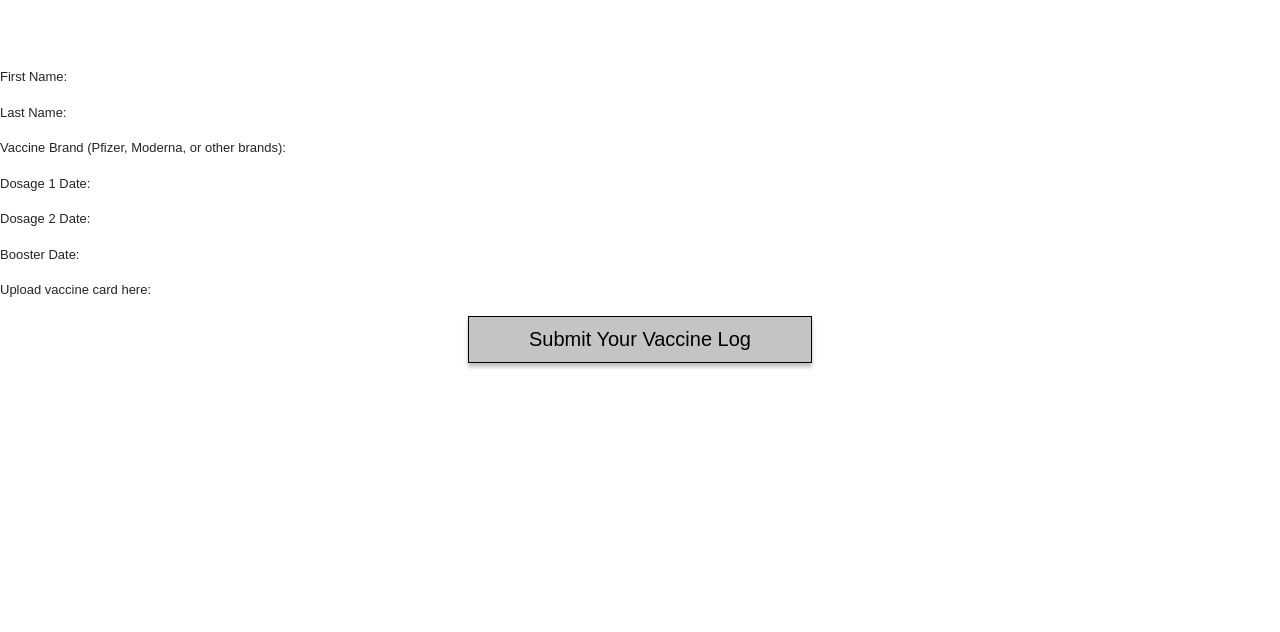
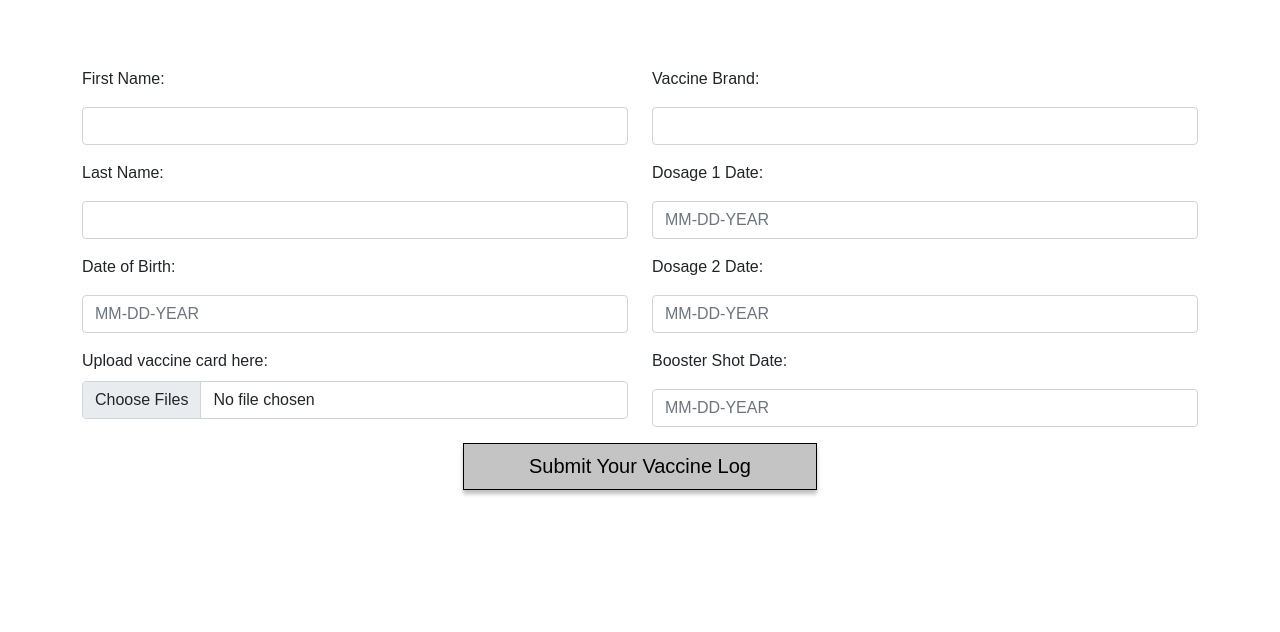
Before and after one commit to Rak97/Vaxxed4Life, a plain HTML site: page index.html in a window 1280 px wide. Shown: the part 168-800 px from the top of the page. Drawn offline with nearby package versions, Linux system fonts and the light colour scheme; a web font is replaced by a local one.

Commit message:
container style and text edited

```diff
--- a/index.html
+++ b/index.html
@@ -7,8 +7,8 @@
     <link rel="preconnect" href="https://fonts.googleapis.com">
     <link rel="preconnect" href="https://fonts.gstatic.com" crossorigin>
     <link href="https://fonts.googleapis.com/css2?family=Spinnaker&display=swap" rel="stylesheet">
-    <link href="https://cdn.jsdelivr.net/npm/bootstrap@5.0.0-beta2/dist/css/bootstrap.min.css" rel="stylesheet"
-                integrity="sha384-BmbxuPwQa2lc/FVzBcNJ7UAyJxM6wuqIj61tLrc4wSX0szH/Ev+nYRRuWlolflfl" crossorigin="anonymous" />
+<link href="https://cdn.jsdelivr.net/npm/bootstrap@5.1.3/dist/css/bootstrap.min.css" rel="stylesheet"
+    integrity="sha384-1BmE4kWBq78iYhFldvKuhfTAU6auU8tT94WrHftjDbrCEXSU1oBoqyl2QvZ6jIW3" crossorigin="anonymous">
 <script src="https://cdn.jsdelivr.net/npm/bootstrap@5.1.3/dist/js/bootstrap.bundle.min.js"
     integrity="sha384-ka7Sk0Gln4gmtz2MlQnikT1wXgYsOg+OMhuP+IlRH9sENBO0LRn5q+8nbTov4+1p"
     crossorigin="anonymous"></script>
@@ -18,7 +18,7 @@
 <body>
     <nav class="navbar navbar-expand-lg navbar-light bg-light fixed-top">
         <div class="container">
-        <a class="navbar-brand" href="index.html">Main Menu</a>
+            <a class="navbar-brand" href="index.html">Vaxxed4Life</a>
             <button class="navbar-toggler" type="button" data-bs-toggle="collapse" data-bs-target="#navbarNav"
                 aria-controls="navbarNav" aria-expanded="false" aria-label="Toggle navigation">
                 <span class="navbar-toggler-icon"></span>
@@ -34,6 +34,7 @@
                 </ul>
             </div>
         </div>
+    </div>
     </nav>
 <div class="begin">
 <div class="contain">
@@ -42,14 +43,60 @@
 </h1>
     </div>
     </div>
+<div class="container">
+    <div class="row">
+        <div class="col-6">
+            <div class="mb-3">
             <p>First Name:</p>
+            <input class="form-control" type="text" aria-label="default input example">
+        </div>
+    </div>
+        <div class="col-6">
+            <div class="mb-3">
+            <p>Vaccine Brand:</p>
+            <input class="form-control" type="text" aria-label="default input example">
+        </div>
+    </div>
+    </div>
+    <div class="row">
+        <div class="col-6"><div class="mb-3">
             <p>Last Name:</p>
-<p>Vaccine Brand (Pfizer, Moderna, or other brands):</p>
+            <input class="form-control" type="text" aria-label="default input example">
+        </div>
+    </div>
+        <div class="col-6">
+        <div class="mb-3">
         <p>Dosage 1 Date:</p>
+        <input class="form-control" type="text" placeholder="MM-DD-YEAR" aria-label="default input example">
+        </div>
+        </div>
+        <div class="col-6">
+        <div class="mb-3">
+        <p>Date of Birth:</p>
+        <input class="form-control" type="text" placeholder="MM-DD-YEAR" aria-label="default input example">
+        </div>
+        <div class="col-6">
+        </div>
+        <div class="mb-3">
+        <label for="formFileMultiple" class="form-label">Upload vaccine card here:</label>
+        <input class="form-control" type="file" id="formFileMultiple" multiple>
+        </div>
+        </div>
+        <div class="col-6">
+        <div class="mb-3">
         <p>Dosage 2 Date:</p>
-<p>Booster Date:</p>
-<p>Upload vaccine card here:</p>
-<button type="submit" class="permission">
+        <input class="form-control" type="text" placeholder="MM-DD-YEAR" aria-label="default input example">
+        </div>
+        <div class="col-6">
+        </div>
+        <div class="mb-3">
+        <p>Booster Shot Date:</p>
+        <input class="form-control" type="text" placeholder="MM-DD-YEAR" aria-label="default input example">
+        </div>
+        </div>
+    </div>
+</div>
+<button type="submit" class="mb-5">
         Submit Your Vaccine Log
 </button>
 </body>
--- a/style.css
+++ b/style.css
@@ -28,16 +28,11 @@ h1 {
   font-family: var(--main-font-family);
 }
 
-p {
-  font-family: var(--main-font-family);
-  font-size: 13px;
-}
-
 button {
   font-family: var(--main-font-family);
   display: block;
   text-align: center;
-  padding: 15px 60px;
+  padding: 15px 65px;
   border: var(--border-box-color-line);
   line-height: 15px;
   box-sizing: border-box;
```
Also changed, not shown: Vaccination.html (+6 -6 lines). Lines whose indentation alone changed are shown as unchanged.
